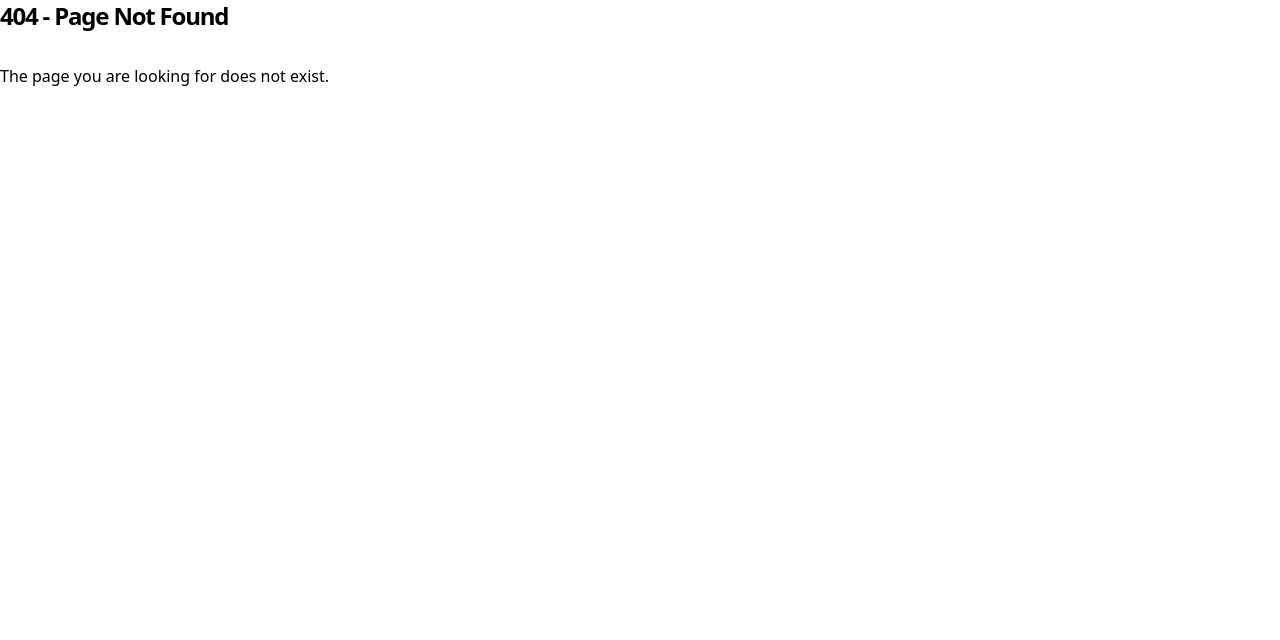
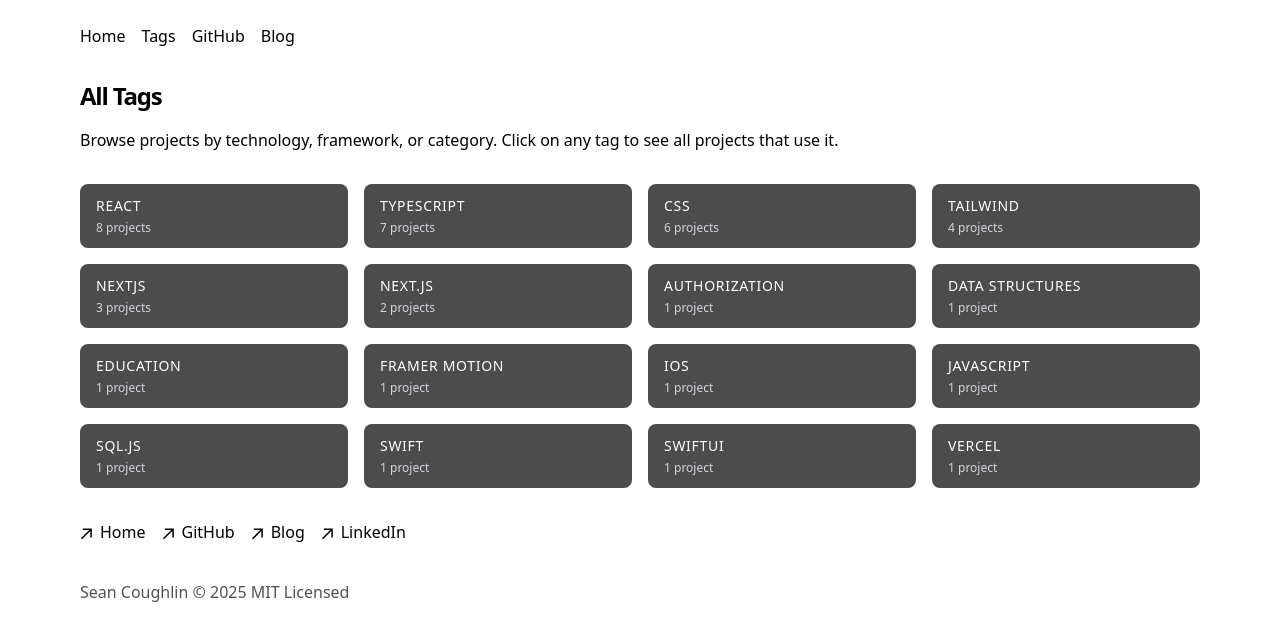
Before and after one commit to Scc33/portfolio, a Next.js app: page /tags in a window 1280 px wide. Before the commit this address had no page. Shown: the top 640 px of the page. Built offline with nearby package versions, Linux system fonts and the light colour scheme.

Commit message:
Add tags functionality with dedicated pages for tag listing and tag-specific projects

```diff
--- /dev/null
+++ b/app/[tag]/not-found.tsx
@@ -0,0 +1,35 @@
+import Link from "next/link";
+import Nav from "../components/Nav";
+import Footer from "../components/Footer";
+
+export default function NotFound() {
+    return (
+        <div className="h-full mx-auto w-full max-w-screen-xl px-2.5 md:px-20 pt-6 lg:grid lg:gap-x-0 xl:gap-x-8">
+            <Nav />
+            <section className="text-center py-12">
+                <h1 className="mb-4 text-2xl font-semibold tracking-tighter">
+                    Tag Not Found
+                </h1>
+                <p className="mb-8 text-gray-600">
+                    The tag you&apos;re looking for doesn&apos;t exist or has no
+                    associated projects.
+                </p>
+                <div className="space-x-4">
+                    <Link
+                        href="/"
+                        className="inline-flex items-center px-4 py-2 bg-black/[0.7] text-white rounded-lg hover:bg-black/[0.8] transition-colors"
+                    >
+                        Back to Home
+                    </Link>
+                    <Link
+                        href="/tags"
+                        className="inline-flex items-center px-4 py-2 border border-black/[0.7] text-black rounded-lg hover:bg-black/[0.05] transition-colors"
+                    >
+                        View All Tags
+                    </Link>
+                </div>
+            </section>
+            <Footer />
+        </div>
+    );
+}
--- /dev/null
+++ b/app/[tag]/page.tsx
@@ -0,0 +1,65 @@
+import { notFound } from "next/navigation";
+import { projectsData } from "../components/Projects";
+import Project from "../components/Project";
+import Nav from "../components/Nav";
+import Footer from "../components/Footer";
+
+interface TagPageProps {
+    params: {
+        tag: string;
+    };
+}
+
+export default function TagPage({ params }: TagPageProps) {
+    const { tag } = params;
+    const decodedTag = decodeURIComponent(tag);
+
+    // Filter projects that contain this tag
+    const filteredProjects = projectsData.filter((project) =>
+        project.tags.some(
+            (projectTag) =>
+                projectTag.toLowerCase() === decodedTag.toLowerCase()
+        )
+    );
+
+    if (filteredProjects.length === 0) {
+        notFound();
+    }
+
+    return (
+        <div className="h-full mx-auto w-full max-w-screen-xl px-2.5 md:px-20 pt-6 lg:grid lg:gap-x-0 xl:gap-x-8">
+            <Nav />
+            <section>
+                <h1 className="mb-4 text-2xl font-semibold tracking-tighter">
+                    Projects tagged with &ldquo;{decodedTag}&rdquo;
+                </h1>
+                <p className="mb-8">
+                    Showing {filteredProjects.length} project
+                    {filteredProjects.length !== 1 ? "s" : ""} tagged with
+                    &ldquo;{decodedTag}&rdquo;.
+                </p>
+                <div className="grid grid-cols-1 md:grid-cols-2 gap-8">
+                    {filteredProjects.map((project, index) => (
+                        <Project key={index} {...project} />
+                    ))}
+                </div>
+            </section>
+            <Footer />
+        </div>
+    );
+}
+
+// Generate static params for all tags
+export function generateStaticParams() {
+    const allTags = new Set<string>();
+
+    projectsData.forEach((project) => {
+        project.tags.forEach((tag) => {
+            allTags.add(tag.toLowerCase());
+        });
+    });
+
+    return Array.from(allTags).map((tag) => ({
+        tag: tag
+    }));
+}
--- a/app/components/Nav.tsx
+++ b/app/components/Nav.tsx
@@ -3,6 +3,9 @@
 const navItems = {
     "/": {
         name: "Home"
+    },
+    "/tags": {
+        name: "Tags"
     },
     "https://github.com/Scc33": {
         name: "GitHub"
--- a/app/components/Project.tsx
+++ b/app/components/Project.tsx
@@ -32,11 +32,14 @@
                         </p>
                         <ul className="flex flex-wrap gap-2 sm:mt-auto">
                             {tags.map((tag, index) => (
-                                <li
-                                    className="bg-black/[0.7] px-3 py-1 text-[0.7rem] uppercase tracking-wider text-white rounded-full"
-                                    key={index}
-                                >
-                                    {tag}
+                                <li key={index}>
+                                    <Link
+                                        href={`/${encodeURIComponent(tag.toLowerCase())}`}
+                                        onClick={(e) => e.stopPropagation()}
+                                        className="bg-black/[0.7] px-3 py-1 text-[0.7rem] uppercase tracking-wider text-white rounded-full hover:bg-black/[0.8] transition-colors"
+                                    >
+                                        {tag}
+                                    </Link>
                                 </li>
                             ))}
                         </ul>
--- a/app/page.tsx
+++ b/app/page.tsx
@@ -1,6 +1,7 @@
 import Footer from "./components/Footer";
 import Nav from "./components/Nav";
 import Projects from "./components/Projects";
+import Link from "next/link";
 
 export default function Page() {
     return (
@@ -15,6 +16,14 @@
                     projects I&apos;ve worked on. I&apos;m passionate about
                     building things for the web.
                 </p>
+                <div className="mb-8">
+                    <Link
+                        href="/tags"
+                        className="inline-flex items-center px-4 py-2 bg-black/[0.7] text-white rounded-lg hover:bg-black/[0.8] transition-colors text-sm"
+                    >
+                        View All Tags
+                    </Link>
+                </div>
                 <Projects />
             </section>
             <Footer />
--- /dev/null
+++ b/app/tags/page.tsx
@@ -0,0 +1,61 @@
+import { projectsData } from "../components/Projects";
+import Nav from "../components/Nav";
+import Footer from "../components/Footer";
+import Link from "next/link";
+
+export default function TagsPage() {
+    // Get all unique tags with their project counts
+    const tagCounts = new Map<string, number>();
+
+    projectsData.forEach((project) => {
+        project.tags.forEach((tag) => {
+            const normalizedTag = tag.toLowerCase();
+            tagCounts.set(
+                normalizedTag,
+                (tagCounts.get(normalizedTag) || 0) + 1
+            );
+        });
+    });
+
+    // Sort tags by count (descending) then alphabetically
+    const sortedTags = Array.from(tagCounts.entries()).sort(
+        ([a, countA], [b, countB]) => {
+            if (countB !== countA) {
+                return countB - countA;
+            }
+            return a.localeCompare(b);
+        }
+    );
+
+    return (
+        <div className="h-full mx-auto w-full max-w-screen-xl px-2.5 md:px-20 pt-6 lg:grid lg:gap-x-0 xl:gap-x-8">
+            <Nav />
+            <section>
+                <h1 className="mb-4 text-2xl font-semibold tracking-tighter">
+                    All Tags
+                </h1>
+                <p className="mb-8">
+                    Browse projects by technology, framework, or category. Click
+                    on any tag to see all projects that use it.
+                </p>
+                <div className="grid grid-cols-2 md:grid-cols-3 lg:grid-cols-4 gap-4">
+                    {sortedTags.map(([tag, count]) => (
+                        <Link
+                            key={tag}
+                            href={`/${encodeURIComponent(tag)}`}
+                            className="bg-black/[0.7] px-4 py-3 text-white rounded-lg hover:bg-black/[0.8] transition-colors"
+                        >
+                            <div className="text-sm font-medium uppercase tracking-wider">
+                                {tag}
+                            </div>
+                            <div className="text-xs text-gray-300 mt-1">
+                                {count} project{count !== 1 ? "s" : ""}
+                            </div>
+                        </Link>
+                    ))}
+                </div>
+            </section>
+            <Footer />
+        </div>
+    );
+}
```
